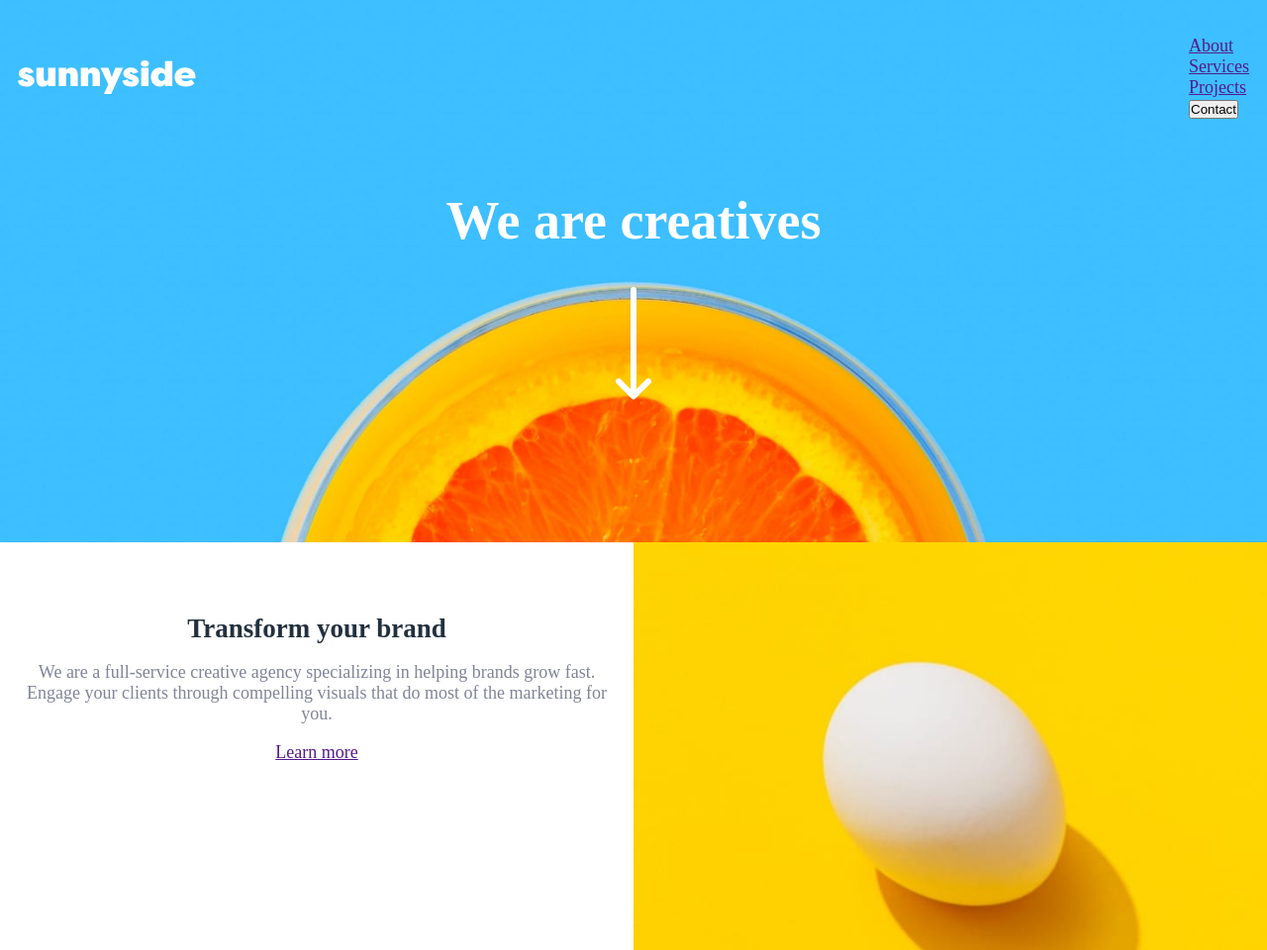
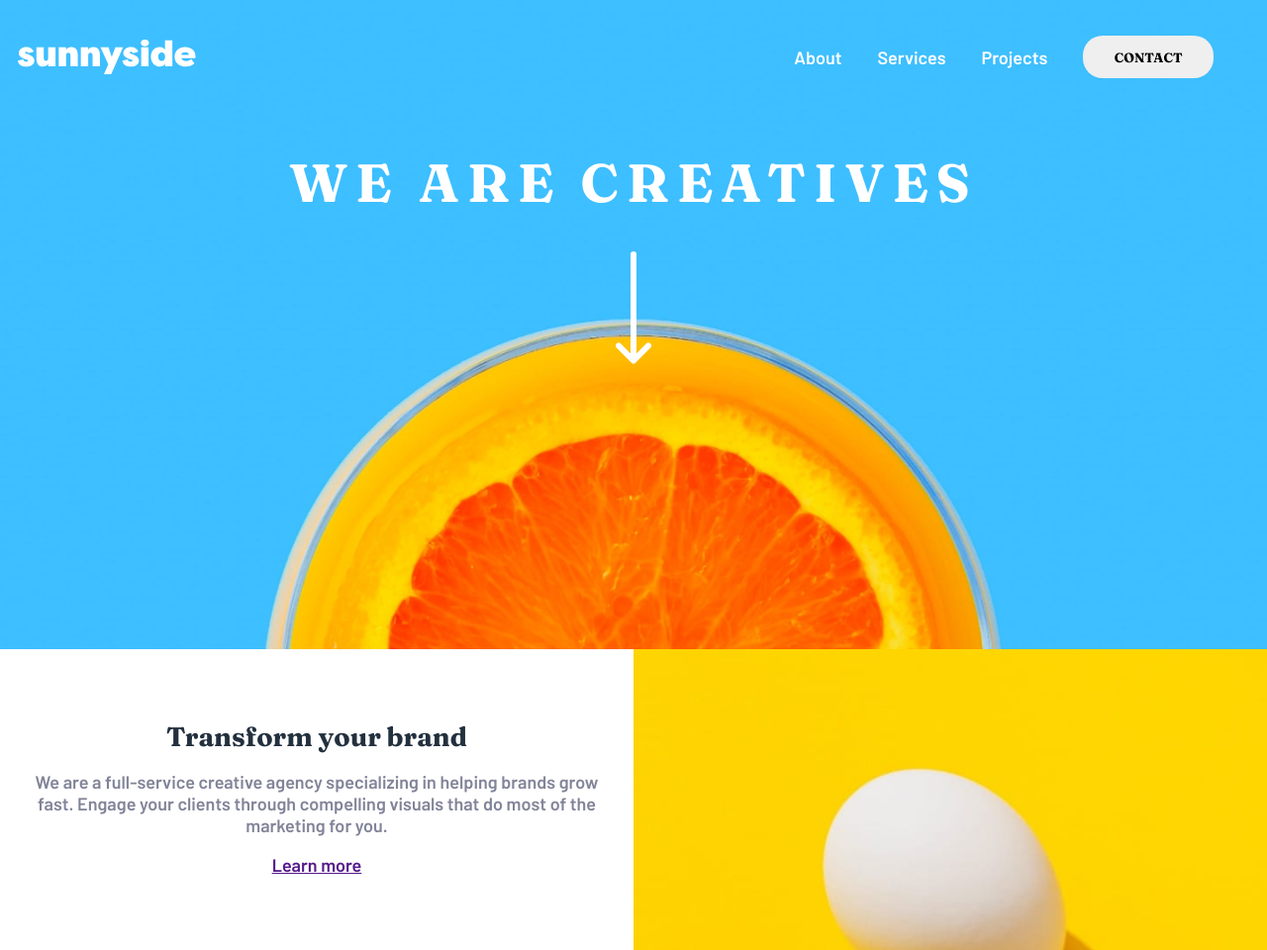
Before and after one commit to mrbasel/sunnyside-agency-landing-page, a plain HTML site: page index.html in a window 1280 px wide. Shown: the top 960 px of the page at 99% size. Drawn offline with Linux system fonts and the light colour scheme.

Commit message:
fonts, desktop images and navbar

```diff
--- a/index.html
+++ b/index.html
@@ -10,6 +10,18 @@
       type="image/png"
       sizes="32x32"
       href="./images/favicon-32x32.png"
+    />
+    <link rel="preconnect" href="https://fonts.googleapis.com" />
+    <link rel="preconnect" href="https://fonts.gstatic.com" crossorigin />
+    <link
+      href="https://fonts.googleapis.com/css2?family=Barlow:wght@600&display=swap"
+      rel="stylesheet"
+    />
+    <link rel="preconnect" href="https://fonts.googleapis.com" />
+    <link rel="preconnect" href="https://fonts.gstatic.com" crossorigin />
+    <link
+      href="https://fonts.googleapis.com/css2?family=Fraunces:wght@700;900&display=swap"
+      rel="stylesheet"
     />
 
     <title>Frontend Mentor | Sunnyside agency landing page</title>
@@ -30,16 +42,16 @@
     <section class="intro-section">
       <header>
         <img class="logo" src="images/logo.svg" alt="Sunnyside logo" />
-        <nav>
+        <nav class="header-nav">
           <li><a href="">About</a></li>
           <li><a href="">Services</a></li>
           <li><a href="">Projects</a></li>
-          <li><button>Contact</button></li>
+          <li><button class="contact-btn">CONTACT</button></li>
         </nav>
       </header>
 
       <main>
-        <h1>We are creatives</h1>
+        <h1 class="main-heading">We are creatives</h1>
         <div class="arrow-container">
           <img class="arrow" src="images/icon-arrow-down.svg" alt="Arrow" />
         </div>
@@ -82,8 +94,16 @@
             attention.
           </p>
         </div>
-        <img class="desktop" src="images/desktop/image-graphic-design.jpg" alt="" />
-        <img class="mobile" src="images/mobile/image-graphic-design.jpg" alt="" />
+        <img
+          class="desktop"
+          src="images/desktop/image-graphic-design.jpg"
+          alt=""
+        />
+        <img
+          class="mobile"
+          src="images/mobile/image-graphic-design.jpg"
+          alt=""
+        />
       </div>
 
       <div class="bg-img-box">
@@ -95,7 +115,11 @@
           </p>
         </div>
         <img class="mobile" src="images/mobile/image-photography.jpg" alt="" />
-        <img class="desktop" src="images/desktop/image-photography.jpg" alt="" />
+        <img
+          class="desktop"
+          src="images/desktop/image-photography.jpg"
+          alt=""
+        />
       </div>
     </section>
 
--- a/styles.css
+++ b/styles.css
@@ -24,6 +24,7 @@ html,
 body {
   height: 100vh;
   font-size: 18px;
+  font-family: "Barlow", sans-serif;
 }
 
 img {
@@ -34,9 +35,19 @@ li {
   list-style: none;
 }
 
+h1,
+h2,
+h3,
+h4,
+h5,
+h6,
+button {
+  font-family: "Fraunces", serif;
+}
+
 .intro-section {
   /* min-height: 500px; */
-  padding-bottom: 8rem;
+  padding-bottom: 16rem;
   background: no-repeat url(images/mobile/image-header.jpg);
   background-position: center;
   background-size: cover;
@@ -49,11 +60,19 @@ li {
   padding: 2rem 1rem;
 }
 
+.contact-btn {
+  padding: 0.75rem 1.75rem;
+  border: none;
+  border-radius: 20px;
+}
+
 .intro-section h1 {
   color: var(--white);
   font-size: 3rem;
-  padding: 2rem;
+  padding: 2rem 0;
   text-align: center;
+  text-transform: uppercase;
+  letter-spacing: 8px;
 }
 .intro-section .arrow {
   width: 2rem;
@@ -203,9 +222,25 @@ li {
 }
 
 @media screen and (min-width: 800px) {
+  .header-nav {
+    display: flex;
+    align-items: center;
+    gap: 2rem;
+    margin-right: 2rem;
+  }
+
+  .header-nav a {
+    text-decoration: none;
+    color: var(--white);
+  }
+
+  .header-nav a:hover {
+    text-decoration: underline;
+  }
+
   .intro-section {
     background: no-repeat url(images/desktop/image-header.jpg);
-    background-position: center;
+    background-position: 0 80%;
     background-size: cover;
   }
 
@@ -236,3 +271,9 @@ li {
     grid-template-columns: repeat(4, 1fr);
   }
 }
+
+@media screen and (max-width: 600px) {
+  html, body {
+    font-size: 14px;
+  }
+}
```
